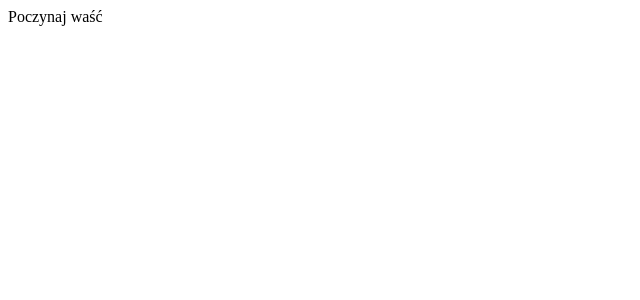
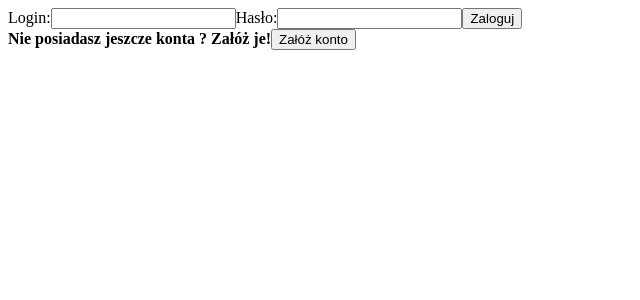
Before and after one commit to darone90/cloudlet_front, a React (Create React App) app: page / in a window 1280 px wide. Shown: the top 300 px of the page, without its empty margins (0-640 px from the left). Built offline with nearby package versions, Linux system fonts and the light colour scheme.

Commit message:
configuration of Redux and login procedure

```diff
--- a/src/App.tsx
+++ b/src/App.tsx
@@ -1,10 +1,20 @@
 import React from 'react';
+import { useSelector } from 'react-redux';
+import { RootState } from './store';
+import Login from './views/login/Login';
+import Main from './views/main/Main';
 
 function App() {
 
+  const { loginStatus } = useSelector((store: RootState) => store.login);
+
+  const view = loginStatus
+    ? <Main />
+    : <Login />
+
   return (
-    <div className="App">
-      Poczynaj waść
+    <div>
+      {view}
     </div>
   );
 }
--- /dev/null
+++ b/src/components/main/menu/Menu.tsx
@@ -0,0 +1,39 @@
+import React from 'react';
+import { useDispatch } from 'react-redux';
+import { appLogin } from '../../../features/login-slice';
+import { setSession } from '../../../global/login-functions';
+
+const Menu = () => {
+
+    const dispatch = useDispatch();
+
+    const logoutHandler = () => {
+        setSession({ token: null, user: null, login: false });
+        dispatch(appLogin({ loginStatus: false, token: null }));
+    }
+
+    return (
+        <div className='Menu-main'>
+            <h2>MENU</h2>
+            <ul>
+                <li>
+                    Dokumenty
+                </li>
+                <li>
+                    Notatki
+                </li>
+                <li>
+                    Kalendarz
+                </li>
+                <li>
+                    Zmiana danych logowania
+                </li>
+                <li onClick={logoutHandler}>
+                    Wyloguj
+                </li>
+            </ul>
+        </div>
+    )
+}
+
+export default Menu
--- /dev/null
+++ b/src/features/login-slice.ts
@@ -0,0 +1,29 @@
+import { createSlice } from "@reduxjs/toolkit";
+
+interface Initial {
+    loginStatus: boolean,
+    token: string | null;
+};
+
+interface Status {
+    payload: Initial
+}
+
+const initialState: Initial = {
+    loginStatus: false,
+    token: null,
+};
+
+export const loginSlice = createSlice({
+    name: 'login',
+    initialState,
+    reducers: {
+        appLogin: (state, action: Status) => {
+            state.loginStatus = action.payload.loginStatus;
+            state.token = action.payload.token;
+        },
+
+    }
+})
+
+export const { appLogin } = loginSlice.actions;
--- /dev/null
+++ b/src/global/login-functions.ts
@@ -0,0 +1,26 @@
+import { Login } from '../types/login.types';
+
+export const setSession = (obj: Login): void => {
+
+    const { login, token, user } = obj
+
+    const loginState = login ? 'true' : 'false';
+    const tokenState = token ? token : '';
+    const userState = user ? user : 'null'
+    sessionStorage.setItem('token', tokenState);
+    sessionStorage.setItem('loginStatus', loginState);
+    sessionStorage.setItem('user', userState)
+}
+
+export const getSession = (): Login => {
+    const tokenState = sessionStorage.getItem('token');
+    const loginState = sessionStorage.getItem('loginStatus') === 'true' ? true : false;
+    const token = tokenState === undefined ? null : tokenState;
+    const user = sessionStorage.getItem('user');
+
+    return {
+        login: loginState,
+        token,
+        user
+    }
+}
--- a/src/index.tsx
+++ b/src/index.tsx
@@ -1,6 +1,8 @@
 import React from 'react';
 import ReactDOM from 'react-dom/client';
 import App from './App';
+import { Provider } from 'react-redux';
+import { store } from './store';
 
 
 const root = ReactDOM.createRoot(
@@ -8,6 +10,8 @@ const root = ReactDOM.createRoot(
 );
 root.render(
   <React.StrictMode>
+    <Provider store={store}>
     <App />
+    </Provider>
   </React.StrictMode>
 );
--- /dev/null
+++ b/src/store/index.ts
@@ -0,0 +1,10 @@
+import { configureStore } from '@reduxjs/toolkit';
+import { loginSlice } from '../features/login-slice';
+
+export const store = configureStore({
+    reducer: {
+        login: loginSlice.reducer,
+    }
+});
+
+export type RootState = ReturnType<typeof store.getState>
--- /dev/null
+++ b/src/types/login.types.ts
@@ -0,0 +1,5 @@
+export interface Login {
+    login: boolean;
+    token: string | null;
+    user: string | null;
+}
--- a/src/views/login/Login.tsx
+++ b/src/views/login/Login.tsx
@@ -1,8 +1,65 @@
-import React from 'react';
+import React, { useState, useEffect, ChangeEvent, MouseEvent } from 'react';
+import { useDispatch } from 'react-redux';
+import { appLogin } from '../../features/login-slice';
+import { getSession, setSession } from '../../global/login-functions';
+
+interface ForLogin {
+    login: string;
+    password: string;
+};
 
 const Login = () => {
+
+    const dispatch = useDispatch();
+
+    const [loginData, setLoginData] = useState<ForLogin>({
+        login: '',
+        password: ''
+    });
+
+    useEffect(() => {
+        const data = getSession();
+        dispatch(appLogin({ loginStatus: data.login, token: data.token }));
+    }, [dispatch]);
+
+    const loginHandler = (event: MouseEvent<HTMLElement>) => {
+        event.preventDefault();
+
+        // chiwlowo
+        const obj = {
+            token: '1245',
+            login: true,
+            user: 'Jam Kotełki',
+        }
+        setSession(obj);
+        dispatch(appLogin({ loginStatus: obj.login, token: obj.token }));
+    };
+
+    const addLoginData = (event: ChangeEvent<HTMLInputElement>) => {
+        setLoginData(prev => ({
+            ...prev,
+            [event.target.name]: event.target.value
+        }))
+    }
+
     return (
-        <div>Login</div>
+        <div className='login'>
+            <form className='login__form'>
+                <label>
+                    Login:
+                    <input type="text" value={loginData.login} name='login' onChange={addLoginData} />
+                </label>
+                <label>
+                    Hasło:
+                    <input type="password" value={loginData.password} name='password' onChange={addLoginData} />
+                </label>
+                <button onClick={loginHandler}>Zaloguj</button>
+            </form>
+            <div className="login__account">
+                <strong>Nie posiadasz jeszcze konta ? Załóż je!</strong>
+                <button>Załóż konto</button>
+            </div>
+        </div>
     )
 }
 
--- a/src/views/main/Main.tsx
+++ b/src/views/main/Main.tsx
@@ -1,8 +1,11 @@
 import React from 'react';
+import Menu from '../../components/main/menu/Menu';
 
 const Main = () => {
     return (
-        <div>Main</div>
+        <div>
+            <Menu />
+        </div>
     )
 }
 
```
